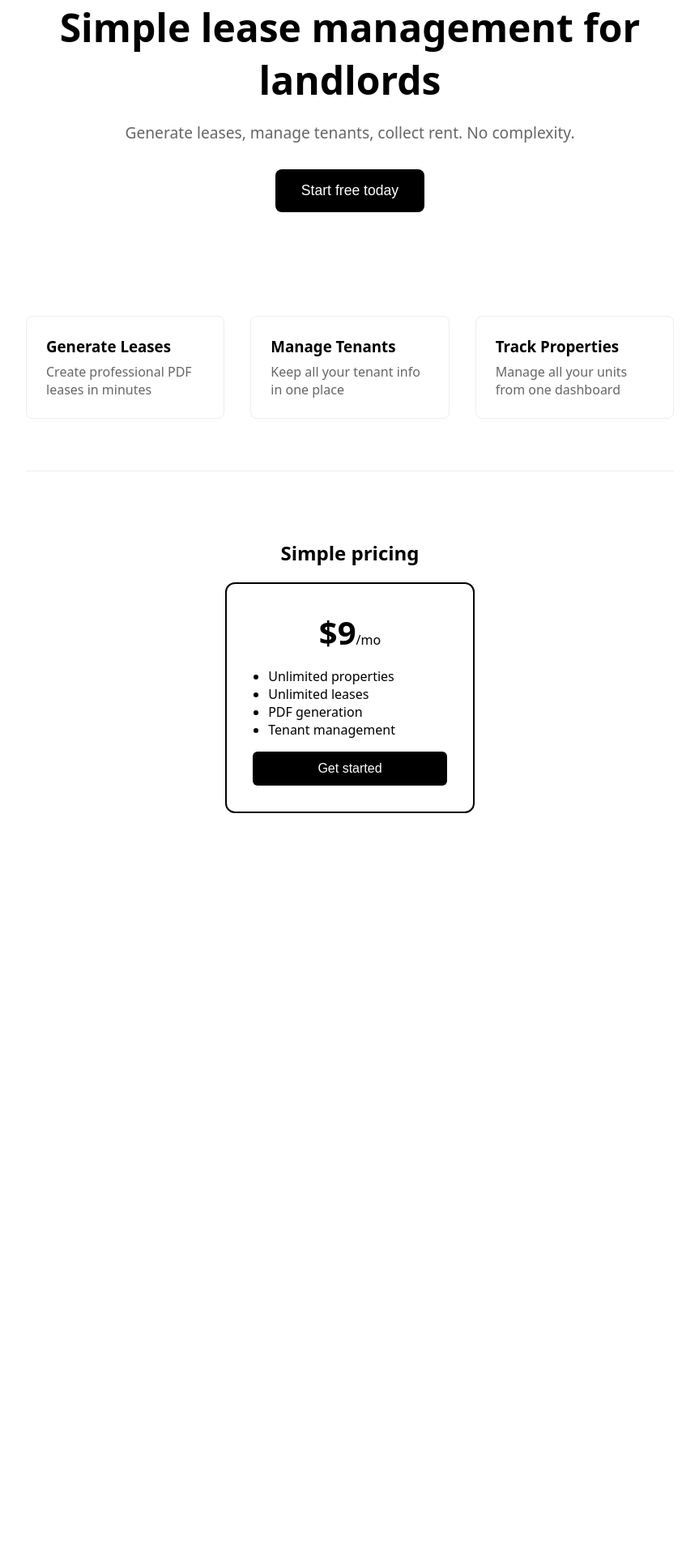
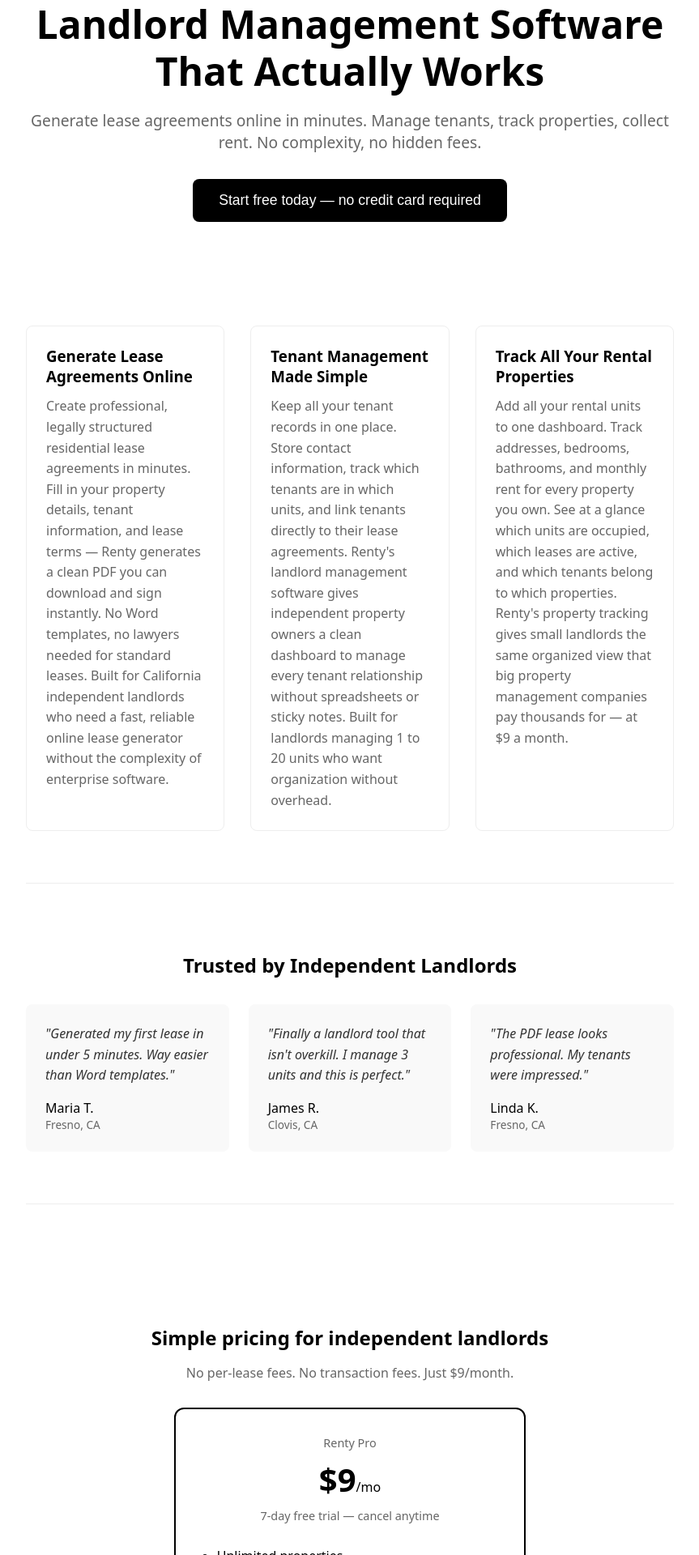
Before and after one commit to infomomtelo-sketch/renty, a React (Vite) app: page / in a window 1280 px wide. Shown: the part 200-2120 px from the top of the page at 81% size, without its empty margins (208-1071 px from the left). Before the commit the page ends 1308 px from the top, so only its background shows below. Built offline with nearby package versions, Linux system fonts and the light colour scheme; no server answers.

Commit message:
Revamp landing page content and layout
Updated the landing page with new headings, descriptions, and improved content for clarity and engagement.

```diff
--- a/src/pages/Landing.jsx
+++ b/src/pages/Landing.jsx
@@ -14,40 +14,81 @@
       </nav>
 
       <div style={{ textAlign: 'center', padding: '4rem 0' }}>
-        <h2 style={{ fontSize: '3rem', margin: '0 0 1rem' }}>Simple lease management for landlords</h2>
-        <p style={{ fontSize: '1.2rem', color: '#666', marginBottom: '2rem' }}>Generate leases, manage tenants, collect rent. No complexity.</p>
+        <h1 style={{ fontSize: '3rem', margin: '0 0 1rem', lineHeight: '1.2' }}>
+          Landlord Management Software That Actually Works
+        </h1>
+        <p style={{ fontSize: '1.2rem', color: '#666', marginBottom: '2rem' }}>
+          Generate lease agreements online in minutes. Manage tenants, track properties, collect rent. No complexity, no hidden fees.
+        </p>
         <button onClick={() => navigate('/signup')} style={{ padding: '1rem 2rem', fontSize: '1.1rem', background: '#000', color: '#fff', border: 'none', borderRadius: '8px', cursor: 'pointer' }}>
-          Start free today
+          Start free today — no credit card required
         </button>
       </div>
 
       <div style={{ display: 'grid', gridTemplateColumns: 'repeat(3, 1fr)', gap: '2rem', padding: '4rem 0' }}>
-        {[
-          { title: 'Generate Leases', desc: 'Create professional PDF leases in minutes' },
-          { title: 'Manage Tenants', desc: 'Keep all your tenant info in one place' },
-          { title: 'Track Properties', desc: 'Manage all your units from one dashboard' },
-        ].map(f => (
-          <div key={f.title} style={{ padding: '1.5rem', border: '1px solid #eee', borderRadius: '8px' }}>
-            <h3 style={{ margin: '0 0 0.5rem' }}>{f.title}</h3>
-            <p style={{ margin: 0, color: '#666' }}>{f.desc}</p>
-          </div>
-        ))}
+        <div style={{ padding: '1.5rem', border: '1px solid #eee', borderRadius: '8px' }}>
+          <h3 style={{ margin: '0 0 0.75rem' }}>Generate Lease Agreements Online</h3>
+          <p style={{ margin: 0, color: '#666', lineHeight: '1.6' }}>
+            Create professional, legally structured residential lease agreements in minutes. Fill in your property details, tenant information, and lease terms — Renty generates a clean PDF you can download and sign instantly. No Word templates, no lawyers needed for standard leases. Built for California independent landlords who need a fast, reliable online lease generator without the complexity of enterprise software.
+          </p>
+        </div>
+        <div style={{ padding: '1.5rem', border: '1px solid #eee', borderRadius: '8px' }}>
+          <h3 style={{ margin: '0 0 0.75rem' }}>Tenant Management Made Simple</h3>
+          <p style={{ margin: 0, color: '#666', lineHeight: '1.6' }}>
+            Keep all your tenant records in one place. Store contact information, track which tenants are in which units, and link tenants directly to their lease agreements. Renty's landlord management software gives independent property owners a clean dashboard to manage every tenant relationship without spreadsheets or sticky notes. Built for landlords managing 1 to 20 units who want organization without overhead.
+          </p>
+        </div>
+        <div style={{ padding: '1.5rem', border: '1px solid #eee', borderRadius: '8px' }}>
+          <h3 style={{ margin: '0 0 0.75rem' }}>Track All Your Rental Properties</h3>
+          <p style={{ margin: 0, color: '#666', lineHeight: '1.6' }}>
+            Add all your rental units to one dashboard. Track addresses, bedrooms, bathrooms, and monthly rent for every property you own. See at a glance which units are occupied, which leases are active, and which tenants belong to which properties. Renty's property tracking gives small landlords the same organized view that big property management companies pay thousands for — at $9 a month.
+          </p>
+        </div>
       </div>
 
-      <div style={{ textAlign: 'center', padding: '4rem 0', borderTop: '1px solid #eee' }}>
-        <h2>Simple pricing</h2>
-        <div style={{ display: 'inline-block', padding: '2rem', border: '2px solid #000', borderRadius: '12px', minWidth: '240px' }}>
+      <div style={{ padding: '4rem 0', borderTop: '1px solid #eee', borderBottom: '1px solid #eee', marginBottom: '4rem' }}>
+        <h2 style={{ textAlign: 'center', marginBottom: '2rem' }}>Trusted by Independent Landlords</h2>
+        <div style={{ display: 'grid', gridTemplateColumns: 'repeat(3, 1fr)', gap: '1.5rem' }}>
+          {[
+            { quote: 'Generated my first lease in under 5 minutes. Way easier than Word templates.', name: 'Maria T.', location: 'Fresno, CA' },
+            { quote: 'Finally a landlord tool that isn\'t overkill. I manage 3 units and this is perfect.', name: 'James R.', location: 'Clovis, CA' },
+            { quote: 'The PDF lease looks professional. My tenants were impressed.', name: 'Linda K.', location: 'Fresno, CA' },
+          ].map(t => (
+            <div key={t.name} style={{ padding: '1.5rem', background: '#f9f9f9', borderRadius: '8px' }}>
+              <p style={{ margin: '0 0 1rem', color: '#333', lineHeight: '1.6', fontStyle: 'italic' }}>"{t.quote}"</p>
+              <div style={{ fontWeight: '500' }}>{t.name}</div>
+              <div style={{ color: '#666', fontSize: '0.85rem' }}>{t.location}</div>
+            </div>
+          ))}
+        </div>
+      </div>
+
+      <div style={{ textAlign: 'center', padding: '4rem 0' }}>
+        <h2 style={{ marginBottom: '0.5rem' }}>Simple pricing for independent landlords</h2>
+        <p style={{ color: '#666', marginBottom: '2rem' }}>No per-lease fees. No transaction fees. Just $9/month.</p>
+        <div style={{ display: 'inline-block', padding: '2rem', border: '2px solid #000', borderRadius: '12px', minWidth: '280px' }}>
+          <div style={{ fontSize: '0.9rem', color: '#666', marginBottom: '0.5rem' }}>Renty Pro</div>
           <div style={{ fontSize: '2.5rem', fontWeight: 'bold' }}>$9<span style={{ fontSize: '1rem', fontWeight: 'normal' }}>/mo</span></div>
-          <ul style={{ textAlign: 'left', margin: '1rem 0', padding: '0 0 0 1.2rem' }}>
+          <div style={{ fontSize: '0.9rem', color: '#666', margin: '0.5rem 0 1.5rem' }}>7-day free trial — cancel anytime</div>
+          <ul style={{ textAlign: 'left', margin: '0 0 1.5rem', padding: '0 0 0 1.2rem', lineHeight: '2' }}>
             <li>Unlimited properties</li>
-            <li>Unlimited leases</li>
-            <li>PDF generation</li>
+            <li>Unlimited lease agreements</li>
+            <li>Professional PDF generation</li>
             <li>Tenant management</li>
+            <li>No transaction fees</li>
           </ul>
-          <button onClick={() => navigate('/signup')} style={{ width: '100%', padding: '0.75rem', background: '#000', color: '#fff', border: 'none', borderRadius: '6px', cursor: 'pointer', fontSize: '1rem' }}>
-            Get started
+          <button onClick={() => navigate('/signup')} style={{ width: '100%', padding: '0.75rem', background: '#000', color: '#fff', border: 'none', borderRadius: '6px', cursor: 'pointer', fontSize: '1rem', marginBottom: '0.75rem' }}>
+            Start free trial
+          </button>
+          <button onClick={() => navigate('/signup')} style={{ width: '100%', padding: '0.75rem', background: '#fff', color: '#000', border: '1px solid #000', borderRadius: '6px', cursor: 'pointer', fontSize: '0.9rem' }}>
+            Start free — no credit card needed
           </button>
         </div>
+      </div>
+
+      <div style={{ textAlign: 'center', padding: '2rem 0', borderTop: '1px solid #eee', color: '#666', fontSize: '0.9rem' }}>
+        <p>Renty — Simple landlord management software for independent property owners.</p>
+        <p>© 2026 Renty. Built for California landlords.</p>
       </div>
     </div>
   )
```
